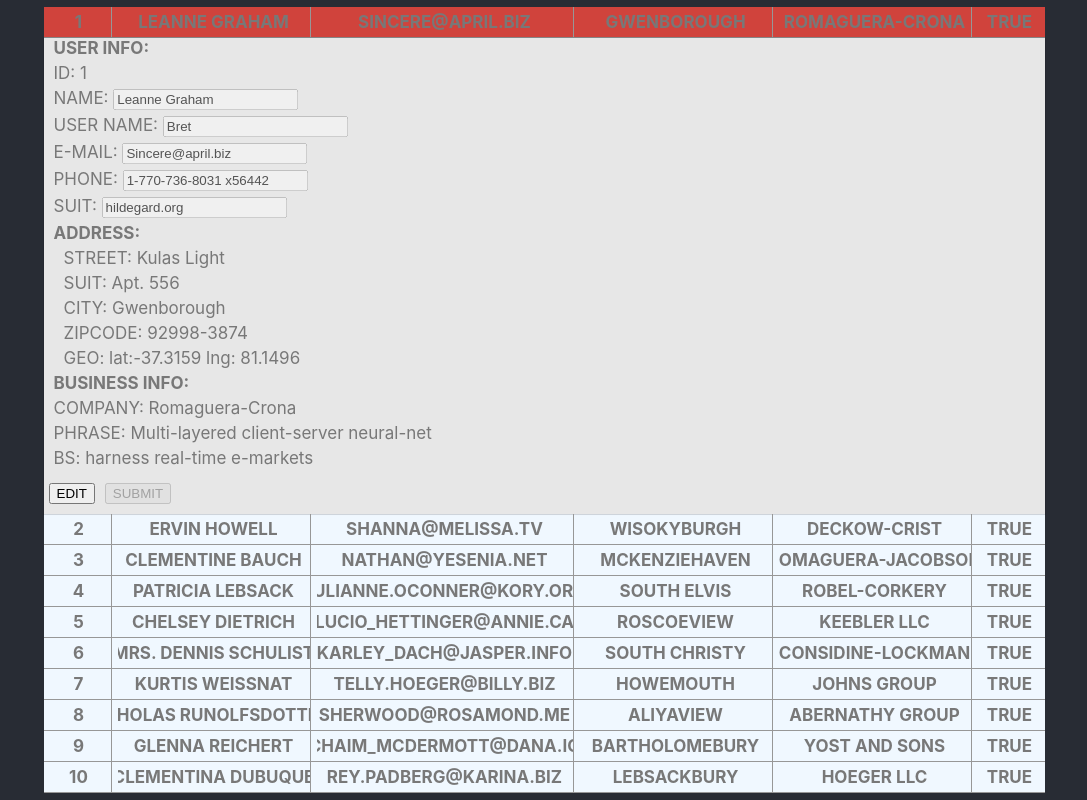
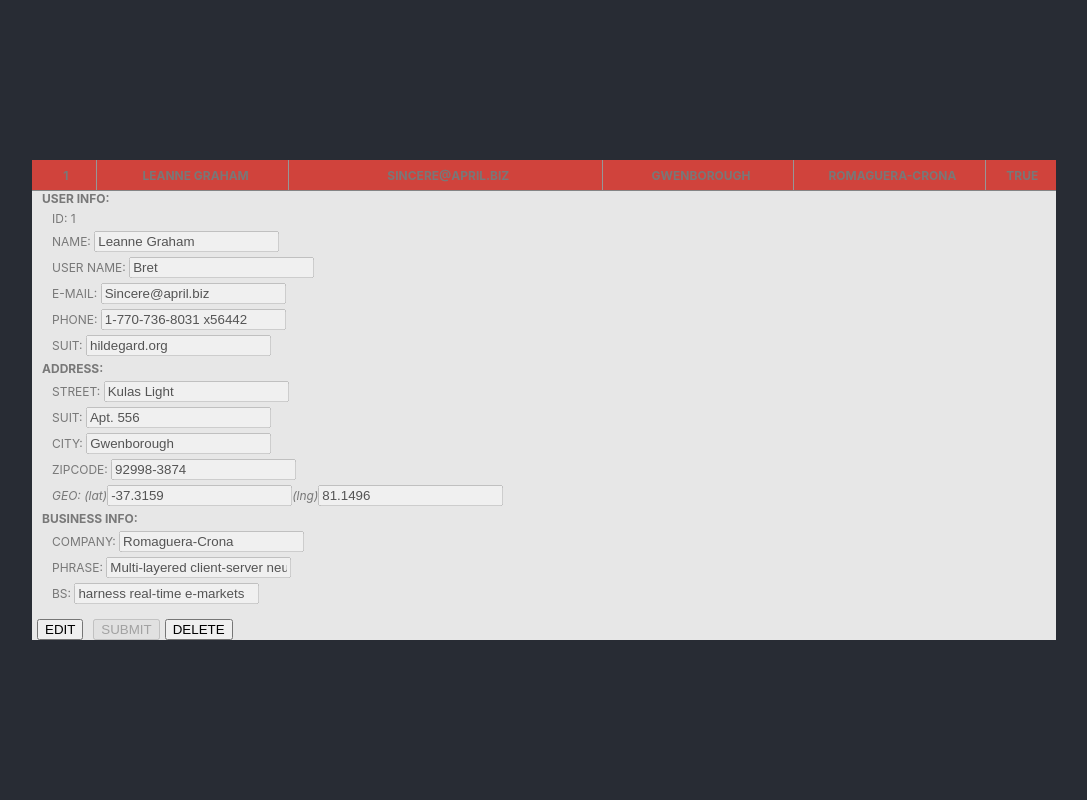
Before and after one commit to stembrino/fabio-user-list-mock, a React (Create React App) app in the folder user-list-mock/: page / in a window 1280 px wide. Both pictures are taken after a click on the element 640 px from the left and 260 px from the top of the page. Shown: the whole page, without its empty margins (96-1183 px from the left). Built offline with nearby package versions, Linux system fonts and the light colour scheme; no server answers.

Commit message:
useContext implemented

```diff
--- a/user-list-mock/src/App.tsx
+++ b/user-list-mock/src/App.tsx
@@ -2,14 +2,17 @@ import React from "react";
 import "./App.css";
 import UserListLayout from "./components/Layout/UserListLayout/UserListLayout";
 import UserList from "./components/UserListComponent/UserList/UserList";
+import UserListProvider from "./store/user-list-store/UserListProvider";
 
 function App() {
   return (
     <div className="App">
       <main className="mian-content">
-      <UserListLayout>
-        <UserList />
-      </UserListLayout>
+        <UserListProvider>
+          <UserListLayout width="80vw" maxHeight="60vh">
+            <UserList />
+          </UserListLayout>
+        </UserListProvider>
       </main>
     </div>
   );
--- a/user-list-mock/src/components/Layout/UserListLayout/UserListLayout.module.css
+++ b/user-list-mock/src/components/Layout/UserListLayout/UserListLayout.module.css
@@ -1,3 +1,23 @@
+::-webkit-scrollbar {
+  width: 10px;
+  height: 10px;
+}
+
+::-webkit-scrollbar-thumb {
+  background: #a94f4f;
+  border-radius: 3px;
+}
+
+::-webkit-scrollbar-track {
+  background: #dfdfdf;
+  box-shadow: inset 0px 4px 4px rgba(0, 0, 0, 0.25);
+}
+
+::-webkit-scrollbar-thumb:hover {
+  background: #833c3c;
+}
 .table-container {
   display: flex;
+  overflow-y: auto;
+  overflow-x: hidden;
 }
--- a/user-list-mock/src/components/Layout/UserListLayout/UserListLayout.tsx
+++ b/user-list-mock/src/components/Layout/UserListLayout/UserListLayout.tsx
@@ -1,7 +1,16 @@
 import classes from "./UserListLayout.module.css";
-
-const UserListLayout = (props: any) => {
-  return <div className={classes["table-container"]}>{props.children}</div>;
+interface Props {
+  width: string;
+  maxHeight?: string;
+  height?: string;
+  children: any;
+}
+const UserListLayout = (props: Props) => {
+  return (
+    <div style={{ width: props.width, maxHeight: props.maxHeight, height: props.height }} className={classes["table-container"]}>
+      {props.children}
+    </div>
+  );
 };
 
 export default UserListLayout;
--- a/user-list-mock/src/components/UserListComponent/UserDetails/UserDetail.tsx
+++ b/user-list-mock/src/components/UserListComponent/UserDetails/UserDetail.tsx
@@ -14,7 +14,16 @@ const UserDetails = (props: Props) => {
   const [username, setUsername] = useState(userDto.username);
   const [email, setEmail] = useState(userDto.email);
   const [phone, setPhone] = useState(userDto.phone);
+  const [street, setStreet] = useState(userDto.address.street);
   const [website, setWebsite] = useState(userDto.website);
+  const [suite, setSuite] = useState(userDto.address.suite);
+  const [city, setCity] = useState(userDto.address.city);
+  const [zipcode, setZipcode] = useState(userDto.address.zipcode);
+  const [lat, setLat] = useState(address.geo.lat);
+  const [lng, setLng] = useState(address.geo.lng);
+  const [companyName, setCompanyName] = useState(userDto.company.name);
+  const [catchPhrase, setCatchPhrase] = useState(userDto.company.catchPhrase);
+  const [bs, setBs] = useState(userDto.company.bs);
 
   const editHandler = (e: any) => {
     e.preventDefault();
@@ -51,9 +60,68 @@ const UserDetails = (props: Props) => {
     setWebsite(websiteEdited);
   };
 
+  const streetHandleChange = (event: any) => {
+    console.debug(event.target.value);
+    const streetEdited = event.target.value;
+    setStreet(streetEdited);
+  };
+
+  const suiteHandleChange = (event: any) => {
+    console.debug(event.target.value);
+    const suiteEdited = event.target.value;
+    setSuite(suiteEdited);
+  };
+
+  const cityHandleChange = (event: any) => {
+    console.debug(event.target.value);
+    const cityEdited = event.target.value;
+    setCity(cityEdited);
+  };
+
+  const zipCodeHandleChange = (event: any) => {
+    console.debug(event.target.value);
+    const zipcodeEdited = event.target.value;
+    setZipcode(zipcodeEdited);
+  };
+
+  const latCodeHandleChange = (event: any) => {
+    console.debug(event.target.value);
+    const latCodeEdited = event.target.value;
+    setLat(latCodeEdited);
+  };
+
+  const lngCodeHandleChange = (event: any) => {
+    console.debug(event.target.value);
+    const lngCodeEdited = event.target.value;
+    setLng(lngCodeEdited);
+  };
+
+  const companyNameCodeHandleChange = (event: any) => {
+    console.debug(event.target.value);
+    const companyNameCodeEdited = event.target.value;
+    setCompanyName(companyNameCodeEdited);
+  };
+
+  const catchPhraseCodeHandleChange = (event: any) => {
+    console.debug(event.target.value);
+    const catchPhraseCodeEdited = event.target.value;
+    setCatchPhrase(catchPhraseCodeEdited);
+  };
+
+  const bsCodeHandleChange = (event: any) => {
+    console.debug(event.target.value);
+    const bsCodeEdited = event.target.value;
+    setBs(bsCodeEdited);
+  };
+
   const handleSubmit = (event: any) => {
     event.preventDefault();
     console.debug(name, username, email, phone, website);
+  };
+
+  const deleteHandler = (event: any) => {
+    event.preventDefault();
+    console.debug(userDto.id);
   };
 
   const buttonStyles = { margin: "10px 5px 10px 5px", cursor: "pointer", backgroundColor: isToEdit ? "#c5c5c5" : "" };
@@ -84,24 +152,42 @@ const UserDetails = (props: Props) => {
         </div>
         <div className={classes.label}>ADDRESS:</div>
         <div className={`${classes["second-block"]} ${classes.block}`}>
-          <div>STREET: {address.street}</div>
-          <div>SUIT: {address.suite}</div>
-          <div>CITY: {address.city}</div>
-          <div>ZIPCODE: {address.zipcode}</div>
           <div>
-            GEO: lat:{address.geo.lat} lng: {address.geo.lng}
+            STREET: <input type="text" value={street} onChange={streetHandleChange} disabled={!isToEdit} />
+          </div>
+          <div>
+            SUIT: <input type="text" value={suite} onChange={suiteHandleChange} disabled={!isToEdit} />
+          </div>
+          <div>
+            CITY: <input type="text" value={city} onChange={cityHandleChange} disabled={!isToEdit} />
+          </div>
+          <div>
+            ZIPCODE: <input type="text" value={zipcode} onChange={zipCodeHandleChange} disabled={!isToEdit} />
+          </div>
+          <div className={"italic"}>
+            GEO: (lat)
+            <input type="text" value={lat} onChange={latCodeHandleChange} disabled={!isToEdit} />
+            (lng)
+            <input type="text" value={lng} onChange={lngCodeHandleChange} disabled={!isToEdit} />
           </div>
         </div>
         <div className={classes.label}>BUSINESS INFO:</div>
         <div className={`${classes["third-block"]} ${classes.block}`}>
-          <div>COMPANY: {userDto.company.name}</div>
-          <div>PHRASE: {userDto.company.catchPhrase}</div>
-          <div>BS: {userDto.company.bs}</div>
+          <div>
+            COMPANY: <input type="text" value={companyName} onChange={companyNameCodeHandleChange} disabled={!isToEdit} />
+          </div>
+          <div>
+            PHRASE: <input type="text" value={catchPhrase} onChange={catchPhraseCodeHandleChange} disabled={!isToEdit} />
+          </div>
+          <div>
+            BS: <input type="text" value={bs} onChange={bsCodeHandleChange} disabled={!isToEdit} />
+          </div>
         </div>
         <button style={buttonStyles} onClick={editHandler}>
           EDIT
         </button>
         <input style={buttonStyles} type="submit" value="SUBMIT" disabled={!isToEdit} />
+        <button onClick={deleteHandler}>DELETE</button>
       </div>
     </form>
   );
--- a/user-list-mock/src/components/UserListComponent/UserDetails/UserDetails.module.css
+++ b/user-list-mock/src/components/UserListComponent/UserDetails/UserDetails.module.css
@@ -2,6 +2,11 @@
   box-shadow: rgba(0, 0, 0, 0.02) 0px 1px 3px 0px, rgba(27, 31, 35, 0.15) 0px 0px 0px 1px;
   background-color: #e7e7e7;
   cursor: auto;
+  --margin-info: 10px;
+}
+
+.italic {
+  font-style: italic;
 }
 
 .block {
@@ -16,15 +21,17 @@
   font-weight: bold;
 }
 
-/* .first-block {
-} */
+.first-block {
+  margin-left: var(--margin-info);
+}
 
 .second-block {
-  margin-left: 10px;
+  margin-left: var(--margin-info);
 }
 
-/* .third-block {
-} */
+.third-block {
+  margin-left: var(--margin-info);
+}
 
 /*
   ##Device = Laptops, Desktops
--- a/user-list-mock/src/components/UserListComponent/UserList/UserList.module.css
+++ b/user-list-mock/src/components/UserListComponent/UserList/UserList.module.css
@@ -4,4 +4,13 @@
   background-color: aliceblue;
   cursor: pointer;
   font-size: 17px;
+  width: inherit;
+  height: inherit;
 }
+
+@media (max-width: 1395px) {
+  /* CSS */
+  .user-list-container {
+    font-size: 12px;
+  }
+}
--- a/user-list-mock/src/components/UserListComponent/UserList/UserList.tsx
+++ b/user-list-mock/src/components/UserListComponent/UserList/UserList.tsx
@@ -1,25 +1,16 @@
-import { useEffect } from "react";
-import { InjectDependency } from "../../../tools/InjectDependency";
+import { useContext } from "react";
 import UserListRow from "../UserListRow/UserListRow";
 import classes from "./UserList.module.css";
 
-import { userDtoMock } from "../../../mock/MockUserDto.mock";
 import { UserDto } from "../../../services/interfaces/dto/UserDto";
+import UserListContext from "../../../store/user-list-store/user-list-context";
 
-const userListController = InjectDependency.injectUserController();
 
-const UserList = (props: any) => {
-  useEffect(() => {
-    // TODO: Use useState to fill the state table from here
-    userListController.updateUserFromAPI();
-  }, []);
+const UserList = () => {
+  const userListContext = useContext(UserListContext);
 
-  const userListItems = userDtoMock.map((userDto: UserDto) => <UserListRow key={userDto.id} userDto={userDto} />);
-  return (
-    <div className={classes["user-list-container"]}>
-      {userListItems}
-    </div>
-  );
+  const userListItems = userListContext.userList.map((userDto: UserDto) => <UserListRow key={userDto.id} userDto={userDto} />);
+  return <div  className={classes["user-list-container"]}>{userListItems}</div>;
 };
 
 export default UserList;
--- a/user-list-mock/src/components/UserListComponent/UserListRow/UserListRow.tsx
+++ b/user-list-mock/src/components/UserListComponent/UserListRow/UserListRow.tsx
@@ -17,10 +17,10 @@ const UserListRow = (props: Props) => {
   };
   return (
     <>
-      <div style={{ backgroundColor: isRowSelected ? "#d0433c" : "transparent" }} onClick={selectRowHandler} className={classes.row}>
+      <div style={{ backgroundColor: isRowSelected ? "#d0433c" : "white" }} onClick={selectRowHandler} className={classes.row}>
         <UserListCell width="5vw">{props.userDto.id}</UserListCell>
         <UserListCell> {props.userDto.name}</UserListCell>
-        <UserListCell width="20vw"> {props.userDto.email}</UserListCell>
+        <UserListCell width="25vw"> {props.userDto.email}</UserListCell>
         <UserListCell>{props.userDto.address.city}</UserListCell>
         <UserListCell>{props.userDto.company.name}</UserListCell>
         <UserListCell width="5vw"> {props.userDto.website ? "true" : "false"}</UserListCell>
--- a/user-list-mock/src/index.css
+++ b/user-list-mock/src/index.css
@@ -1,13 +1,15 @@
 body {
   margin: 0;
-  font-family: -apple-system, BlinkMacSystemFont, 'Segoe UI', 'Roboto', 'Oxygen',
-    'Ubuntu', 'Cantarell', 'Fira Sans', 'Droid Sans', 'Helvetica Neue',
+  font-family: -apple-system, BlinkMacSystemFont, "Segoe UI", "Roboto", "Oxygen", "Ubuntu", "Cantarell", "Fira Sans", "Droid Sans", "Helvetica Neue",
     sans-serif;
   -webkit-font-smoothing: antialiased;
   -moz-osx-font-smoothing: grayscale;
 }
 
 code {
-  font-family: source-code-pro, Menlo, Monaco, Consolas, 'Courier New',
-    monospace;
+  font-family: source-code-pro, Menlo, Monaco, Consolas, "Courier New", monospace;
 }
+
+.italic {
+  font-style: italic;
+}
--- /dev/null
+++ b/user-list-mock/src/store/user-list-store/UserListProvider.tsx
@@ -0,0 +1,35 @@
+import { useEffect, useState } from "react";
+import { userDtoMock } from "../../mock/MockUserDto.mock";
+import { UserDto } from "../../services/interfaces/dto/UserDto";
+import { InjectDependency } from "../../tools/InjectDependency";
+import UserListContext from "./user-list-context";
+
+const userListController = InjectDependency.injectUserController();
+
+const UserListProvider = (props: any) => {
+  const [userList, setUserList] = useState([] as UserDto[]);
+  useEffect(() => {
+    const updateUserList = async () => {
+      console.debug("updateUserList has been called");
+      await userListController.updateUserFromAPI();
+      // TEMP: avoid use api in development
+      // setUserList(userListController.getUsers());
+      setUserList(userDtoMock);
+    };
+    updateUserList();
+  }, []);
+
+  const removeUserByIdHandler = (id: string) => {};
+
+  const setUserState = (userList: UserDto[]) => {};
+
+  const userListContext = {
+    userList: userList as UserDto[],
+    removeUser: removeUserByIdHandler,
+    setUserState: setUserState,
+  };
+
+  return <UserListContext.Provider value={userListContext}>{props.children}</UserListContext.Provider>;
+};
+
+export default UserListProvider;
--- /dev/null
+++ b/user-list-mock/src/store/user-list-store/user-list-context.tsx
@@ -0,0 +1,10 @@
+import React from "react";
+import { UserDto } from "../../services/interfaces/dto/UserDto";
+
+const UserListContext = React.createContext({
+  userList: [] as UserDto[],
+  removeUser: (id: string) => {},
+  setUserState: (userList: UserDto[]) => {},
+});
+
+export default UserListContext;
```
